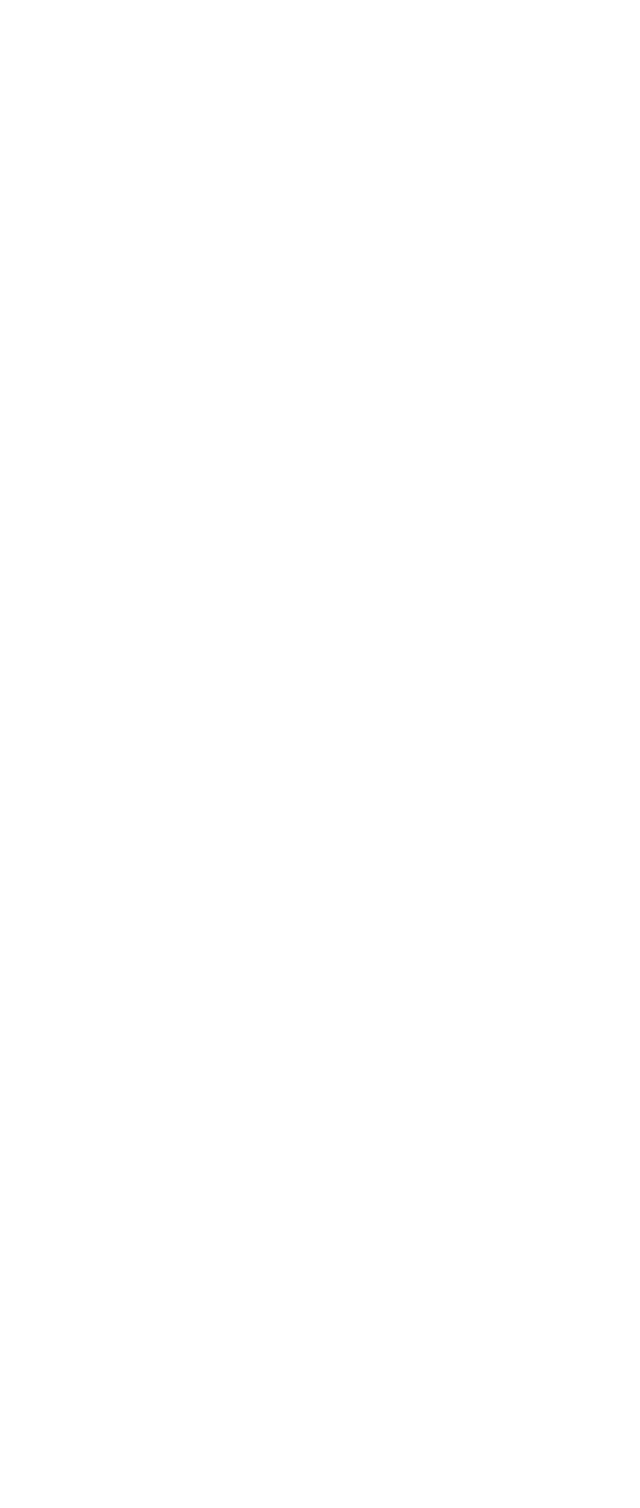
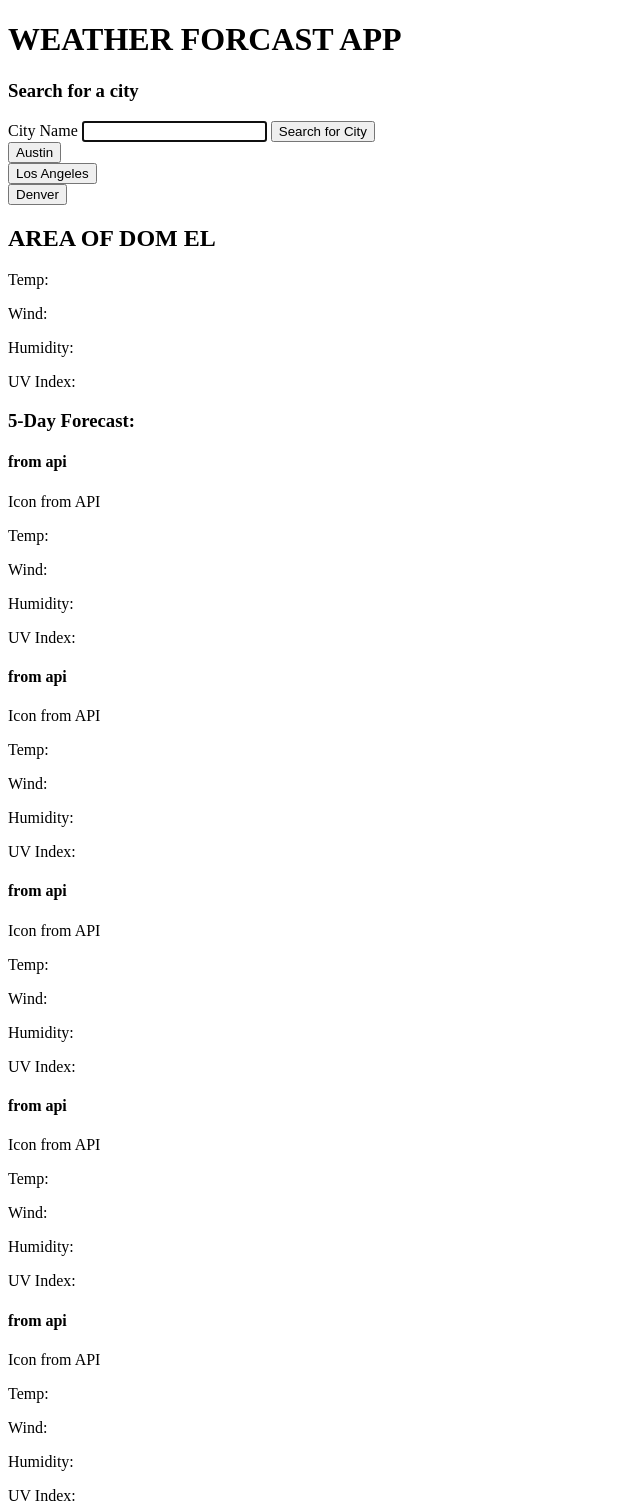
Before and after one commit to Hibram007/WeatherDash, a plain HTML site: page index.html in a window 1280 px wide. Shown: the whole page, without its empty margins (0-640 px from the left). Before the commit the page ends 800 px from the top, so only its background shows below. Drawn offline with Linux system fonts and the light colour scheme.

Commit message:
html layout created

```diff
--- a/index.html
+++ b/index.html
@@ -7,6 +7,88 @@
     <title>Document</title>
 </head>
 <body>
+    <div class="container">
+        <div class="row">
+          <div class="col">
+            <h1 class="header"> WEATHER FORCAST APP </h1>
+          </div>
+        </div>
+
+        <div class="row">
+          <div class="col-12 col-md-4">
+            <div class="card">
+              <h3 class="card-header text-uppercase"> Search for a city </h3>
+              <form id="city-form" class="card-body">
+                <label class="form-label" for="cityname"> City Name </label>
+                <input name="cityname" id="cityname" type="text" autofocus="true" class="form-input"/>
+                <button type="submit" class="btn"> Search for City </button><br>
+                <button type="submit" class="city1-btn"> Austin </button><br>
+                <button type="submit" class="city2-btn"> Los Angeles </button><br>
+                <button type="submit" class="city-3btn"> Denver </button><br>
+              </form>
+            </div>
+
+
+
+          <div class="col">
+            <div class="stats">
+                <h2 class="stats-header"> AREA OF DOM EL</h2>
+                <p>Temp:</p>
+                <p> Wind:</p>
+                <p> Humidity:</p>
+                <p> UV Index:</p>
+            </div>
+
+            <!-- 5-day forcast area -->
+        <div class="forcast-5">
+            <h3 class="forcast-header"> 5-Day Forecast:</h3>
+            <div class="day-1">
+                <h4 class="date"> from api</h4>
+                <p> Icon from API </p>
+                <p>Temp:</p>
+                <p> Wind:</p>
+                <p> Humidity:</p>
+                <p> UV Index:</p>
+            </div>
+            <div class="day-2">
+                <h4 class="date"> from api</h4>
+                <p> Icon from API </p>
+                <p>Temp:</p>
+                <p> Wind:</p>
+                <p> Humidity:</p>
+                <p> UV Index:</p>
+            </div>
+            <div class="day-3">
+                <h4 class="date"> from api</h4>
+                <p> Icon from API </p>
+                <p>Temp:</p>
+                <p> Wind:</p>
+                <p> Humidity:</p>
+                <p> UV Index:</p>
+            </div>
+            <div class="day-4">
+                <h4 class="date"> from api</h4>
+                <p> Icon from API </p>
+                <p>Temp:</p>
+                <p> Wind:</p>
+                <p> Humidity:</p>
+                <p> UV Index:</p>
+            </div>
+            <div class="day-5">
+                <h4 class="date"> from api</h4>
+                <p> Icon from API </p>
+                <p>Temp:</p>
+                <p> Wind:</p>
+                <p> Humidity:</p>
+                <p> UV Index:</p>
+            </div>
+        </div>
+
+          </div>
+        </div>
+      </div>
+
+
 
 </body>
 </html>
```
